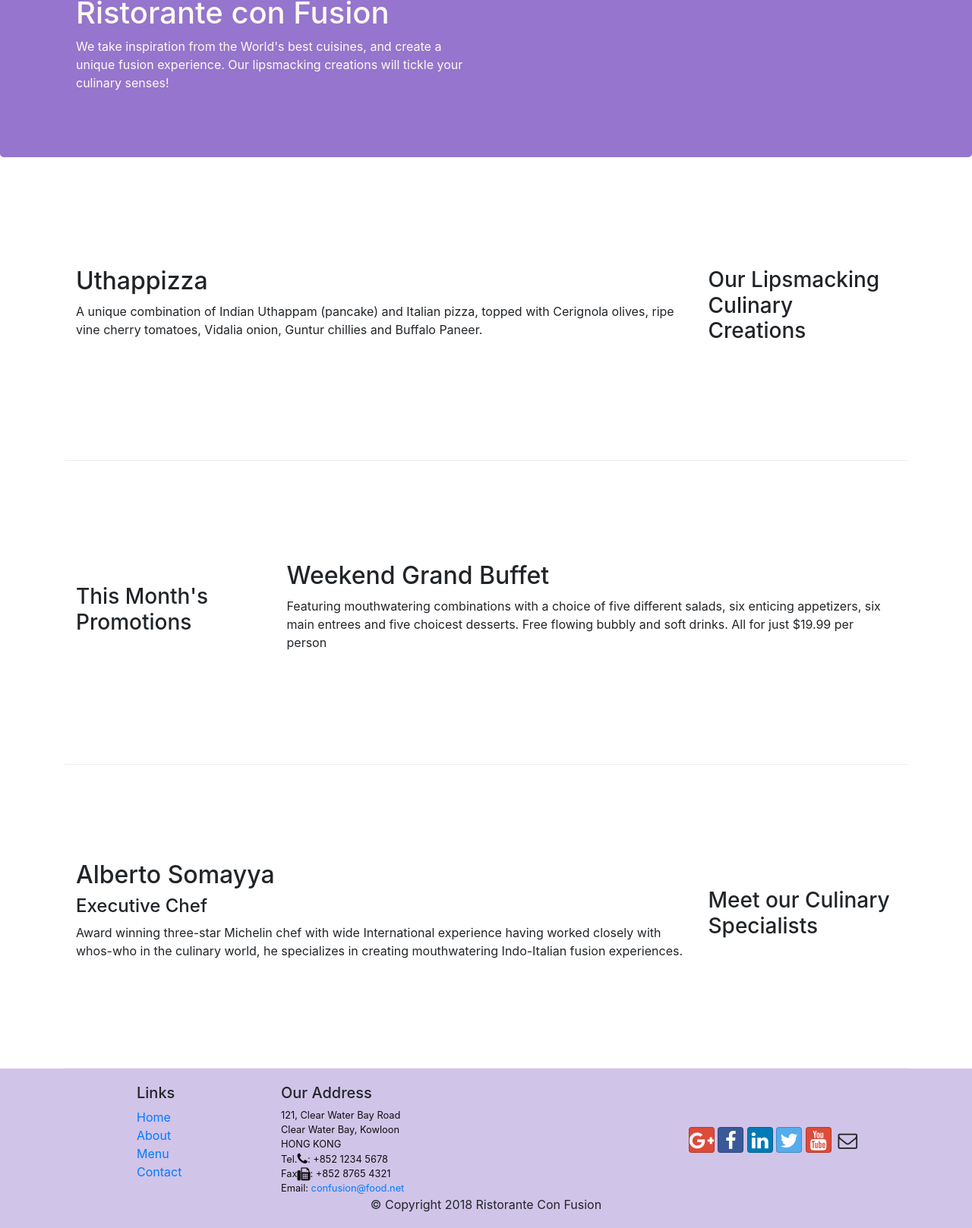
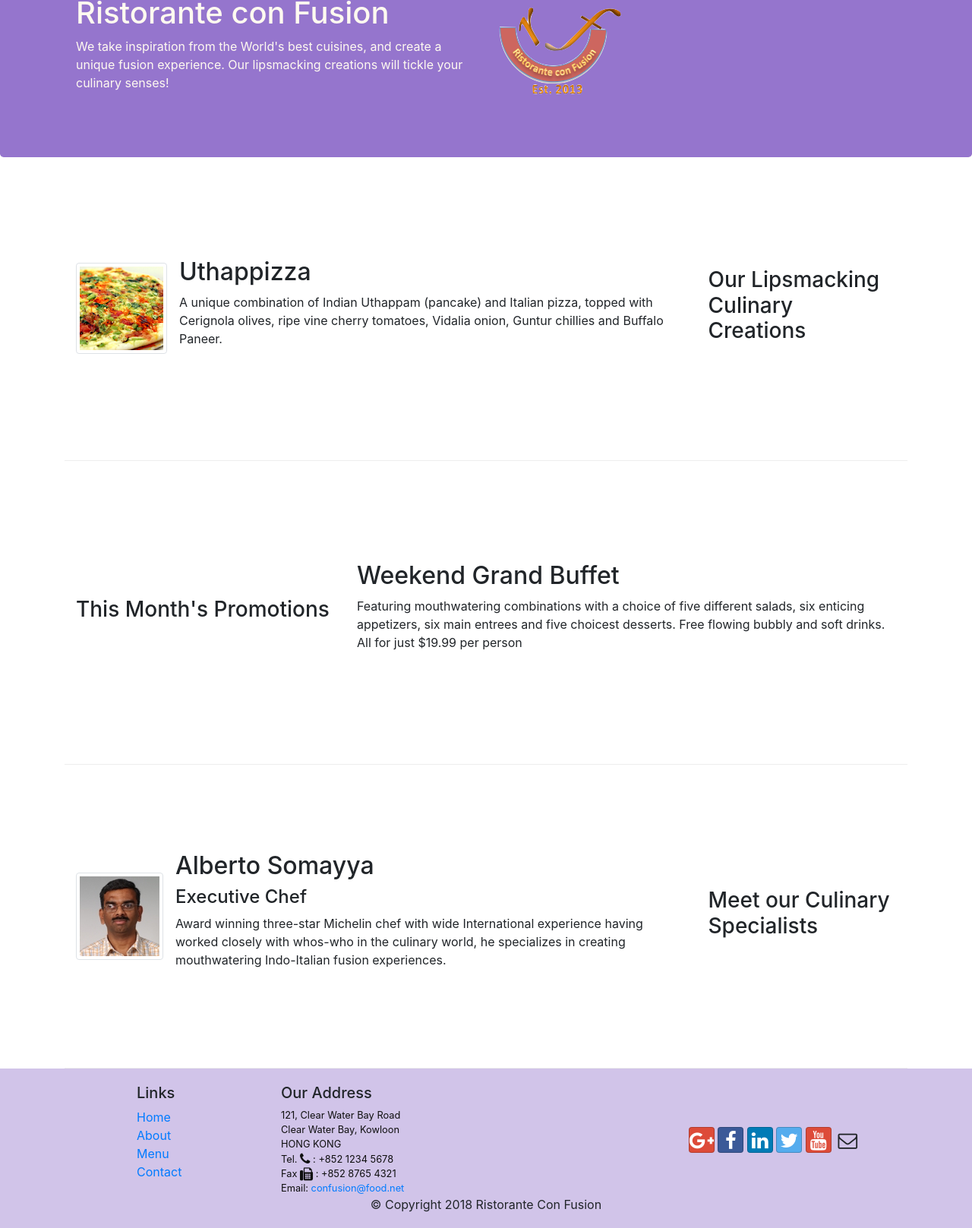
Before and after one commit to vishnujoshi123/conFusion, a website: page index.html in a window 1280 px wide. Shown: the part 127-1744 px from the top of the page at 76% size. Drawn offline with nearby package versions, Linux system fonts and the light colour scheme.

Commit message:
Images and Media

```diff
--- a/index.html
+++ b/index.html
@@ -18,7 +18,7 @@
 <body>
     <nav class="navbar navbar-dark navbar-expand-sm fixed-top">
         <div class="container">
-           <a class="navbar-brand" href="#">Ristorante Con Fusion</a>
+           <a class="navbar-brand" href="#"><img src="img/logo.png" height="30" width="41"></a>
            <div class="collapse navbar-collapse" id="Navbar">
                 <ul class="navbar-nav mr-auto">
                     <li class="nav-item active"><a class="nav-link" href="#"><span class="fa fa-home fa-lg"></span> Home</a></li>
@@ -39,7 +39,8 @@
                     <h1>Ristorante con Fusion</h1>
                     <p>We take inspiration from the World's best cuisines, and create a unique fusion experience. Our lipsmacking creations will tickle your culinary senses!</p>
                 </div>
-                <div class="col-12 col-sm">
+                <div class="col-12 col-sm align-self-center">
+                    <img src="img/logo.png" class="img-fluid">
                 </div>
             </div>
         </div>
@@ -51,14 +52,23 @@
                 <h3>Our Lipsmacking Culinary Creations</h3>
             </div>
             <div class="col col-sm order-sm-first col-md">
-                <h2>Uthappizza</h2>
-                <p>A unique combination of Indian Uthappam (pancake) and Italian pizza, topped with Cerignola olives, ripe vine cherry tomatoes, Vidalia onion, Guntur chillies and Buffalo Paneer.</p>
+                <div class="media">
+                    <img class="d-flex mr-3 img-thumbnail align-self-center"
+                            src="img/uthappizza.png" alt="Uthappizza">
+                    <div class="media-body">
+                        <h2 class="mt-0">Uthappizza</h2>
+                        <p class="d-none d-sm-block">A unique combination of Indian Uthappam (pancake) and
+                            Italian pizza, topped with Cerignola olives, ripe vine
+                            cherry tomatoes, Vidalia onion, Guntur chillies and
+                            Buffalo Paneer.</p>
+                    </div>
+                </div>
             </div>
         </div>
 
 
         <div class="row row-content align-items-center">
-            <div class="col-12 col-sm-4 col-md-3">
+            <div class="col-12 col-sm-4 col-md-4">
                 <h3>This Month's Promotions </h3>
             </div>
             <div class="col col-sm col-md">
@@ -72,9 +82,19 @@
                 <h3>Meet our Culinary Specialists</h3>
             </div>
             <div class="col col-sm order-sm-first col-md">
-                <h2>Alberto Somayya</h2>
-                <h4>Executive Chef</h4>
-                <p>Award winning three-star Michelin chef with wide International experience having worked closely with whos-who in the culinary world, he specializes in creating mouthwatering Indo-Italian fusion experiences. </p>
+                <div class="media">
+                    <img class="d-flex mr-3 img-thumbnail align-self-center"
+                            src="img/alberto.png" alt="Alberto Somayya">
+                    <div class="media-body">
+                        <h2 class="mt-0">Alberto Somayya</h2>
+                        <h4>Executive Chef</h4>
+                        <p class="d-none d-sm-block">Award winning three-star Michelin chef with wide
+                            International experience having worked closely with
+                            whos-who in the culinary world, he specializes in
+                            creating mouthwatering Indo-Italian fusion experiences.
+                            </p>
+                    </div>
+                </div>
             </div>
         </div>
     </div>
@@ -97,8 +117,8 @@
 		              121, Clear Water Bay Road<br>
 		              Clear Water Bay, Kowloon<br>
 		              HONG KONG<br>
-		              Tel.<i class="fa fa-phone fa-lg"></i>: +852 1234 5678<br>
-		              Fax<i class="fa fa-fax fa-lg"></i>: +852 8765 4321<br>
+		              Tel. <i class="fa fa-phone fa-lg"></i> : +852 1234 5678<br>
+		              Fax  <i class="fa fa-fax fa-lg"></i> : +852 8765 4321<br>
 		              Email: <a href="mailto:confusion@food.net">confusion@food.net</a>
 		           </address>
                 </div>
```
Also changed, not shown: aboutus.html (+3 -2 lines), contactus.html (+3 -2 lines), img/alberto.png (added), img/buffet.png (added), img/logo.png (added), img/uthappizza.png (added), 1 other file.
